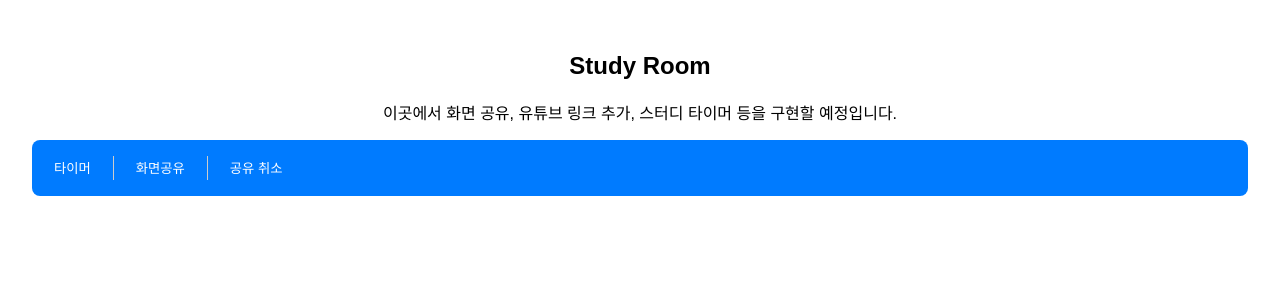
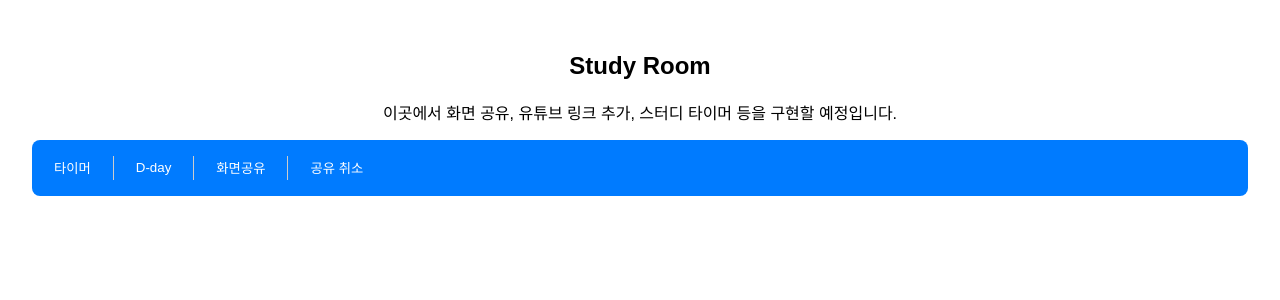
Before and after one commit to kimminsu31415/withstudy, a React (Create React App) app: page /studyroom in a window 1280 px wide. Shown: the top 300 px of the page. Built offline with nearby package versions, Linux system fonts and the light colour scheme.

Commit message:
fix: D-day 추가

```diff
--- a/src/components/Tool.jsx
+++ b/src/components/Tool.jsx
@@ -14,6 +14,17 @@ function Tool() {
         data-tooltip-content="타이머"
       >
         <div className="button-content">타이머</div>{' '}
+      </button>
+
+      <span className="separator"></span>
+
+      {/* D-day 버튼 */}
+      <button
+        className="upgrade-button"
+        data-tooltip-id="upgrade-tip"
+        data-tooltip-content="디데이 설정"
+      >
+        <div className="button-content">D-day</div>{' '}
       </button>
 
       <span className="separator"></span>
```
